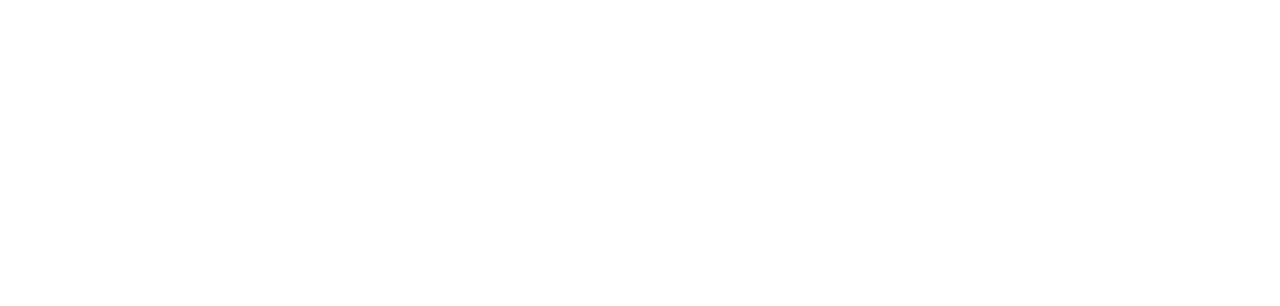
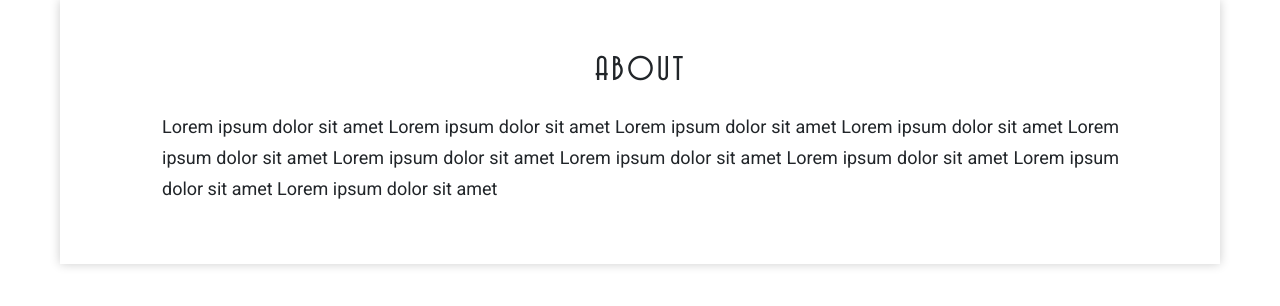
Before and after one commit to grigor-aramyan/generAItor, a React app: page / in a window 1280 px wide. Shown: the top 306 px of the page. Built offline with nearby package versions, Linux system fonts and the light colour scheme.

Commit message:
small fixes

```diff
--- a/src/components/App.js
+++ b/src/components/App.js
@@ -50,7 +50,7 @@
 
         return(
             <div>
-                {/* <h1>home page</h1>
+                <h1>home page</h1>
                 <br />
                 <button onClick={this.props.incrementCounter}>+</button>
                 <p>{ counter }</p>
@@ -64,8 +64,7 @@
                     id='counter-input'
                     type='number' />
                 <button onClick={this.onIncrementWithNumber}>+</button>
-                <button onClick={this.onDecrementWithNumber}>-</button> */}
-
+                <button onClick={this.onDecrementWithNumber}>-</button>
             </div>
         );
     }
--- a/src/index.js
+++ b/src/index.js
@@ -12,13 +12,14 @@
 import OrgProfileMain from './components/profiles/orgProfile/OrgProfileMain';
 import OrgProfileActions from './components/profiles/orgProfile/OrgProfileActions';
 import MainMenu from './components/profiles/MainMenu';
+import AboutProfiles from './components/profiles/AboutProfiles';
 
 ReactDOM.render(
   <Provider store={store}>
     <Router>
       <Route path="/">
         <Switch>
-          <Route exact path="/" component={App} />
+          <Route exact path="/" component={AboutProfiles} />
           <Route
             path="/*"
             render={() => {
```
Also changed, not shown: public/css/styles.css (+2 -6 lines).
